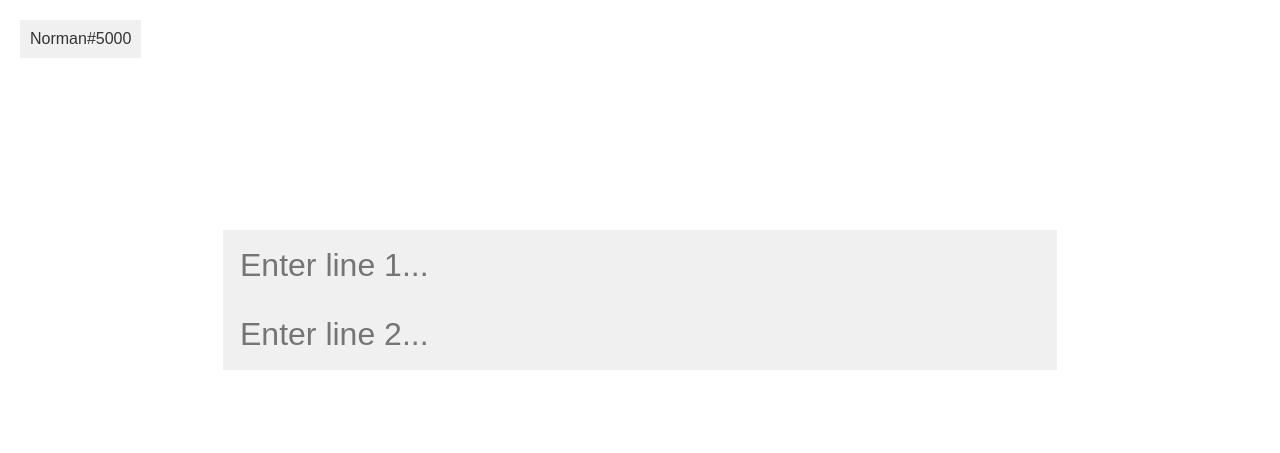
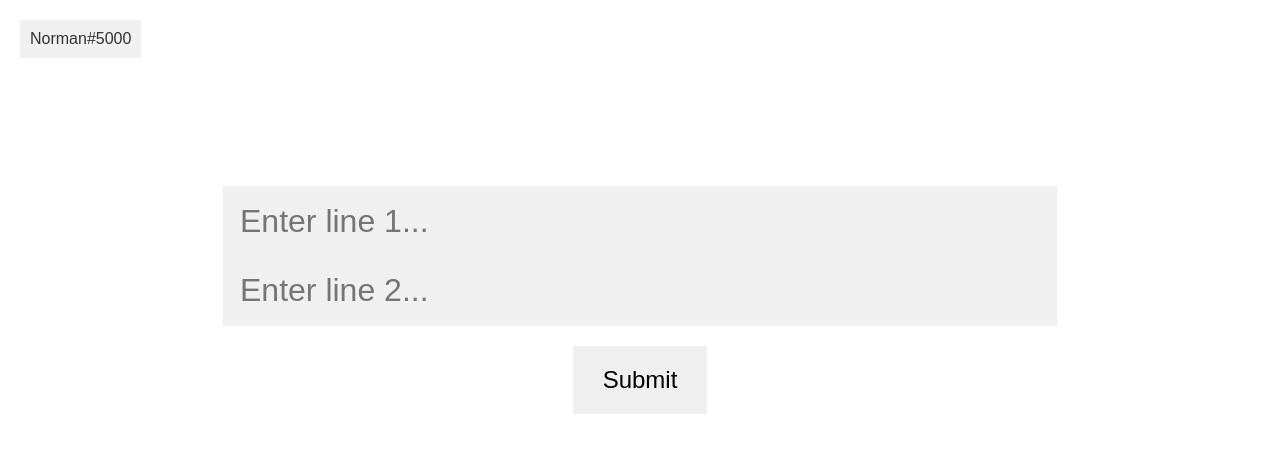
Before and after one commit to irpl/ecse3038-lab5-tester, a FastAPI app: page / in a window 1280 px wide. Shown: the top 453 px of the page. Run offline with FastAPI, Linux system fonts and the light colour scheme.

Commit message:
added a submit button

```diff
--- a/static/script.js
+++ b/static/script.js
@@ -1,6 +1,7 @@
-const messageInput1 = document.getElementById('message-input-1');
-const messageInput2 = document.getElementById('message-input-2');
+const messageInput1 = document.getElementById("message-input-1");
+const messageInput2 = document.getElementById("message-input-2");
 const messageInputs = document.getElementsByClassName("message-input");
+const submitButton = document.getElementById("message-submit");
 var names = [
   "Abe",
   "Abraham",
@@ -272,9 +273,9 @@ function setIdentifier() {
 
 async function getMessage() {
   try {
-    const response = await fetch('/message', {
+    const response = await fetch("/message", {
       headers: {
-        'api-key': identifier,
+        "api-key": identifier,
       },
     });
     if (response.ok) {
@@ -282,36 +283,37 @@ async function getMessage() {
       if (data.line_1 || data.line_2) {
         messageInput1.value = data.line_1;
         messageInput2.value = data.line_2;
-        messageInput1.style.color = 'black'; // Set text color to black
-        messageInput2.style.color = 'black'; // Set text color to black
+        messageInput1.style.color = "black"; // Set text color to black
+        messageInput2.style.color = "black"; // Set text color to black
       } else {
-        messageInput1.value = '';
-        messageInput2.value = '';
-        messageInput1.style.color = 'inherit'; // Reset text color to default
-        messageInput2.style.color = 'inherit'; // Reset text color to default
+        messageInput1.value = "";
+        messageInput2.value = "";
+        messageInput1.style.color = "inherit"; // Reset text color to default
+        messageInput2.style.color = "inherit"; // Reset text color to default
       }
     } else {
-      console.error('Error fetching message:', response.statusText);
+      console.error("Error fetching message:", response.statusText);
     }
   } catch (error) {
-    console.error('Error:', error);
+    console.error("Error:", error);
   }
 }
 
 async function handleSubmit(event) {
-  messageInput1.style.color = 'black'; // Set text color to black
-  messageInput2.style.color = 'black'; // Set text color to black
-  messageInput1.style.borderColor = 'rgba(0, 0, 0, 0)'; // Set border to green
-  messageInput2.style.borderColor = 'rgba(0, 0, 0, 0)'; // Set border to green
-  if (event.key === 'Enter') {
+  messageInput1.style.color = "black"; // Set text color to black
+  messageInput2.style.color = "black"; // Set text color to black
+  messageInput1.style.borderColor = "rgba(0, 0, 0, 0)"; // Set border to green
+  messageInput2.style.borderColor = "rgba(0, 0, 0, 0)"; // Set border to green
+  submitButton.style.backgroundColor = "#f0f0f0";
+  if (event.key === "Enter" || event.type === "click") {
     const messageLine1 = messageInput1.value.trim();
     const messageLine2 = messageInput2.value.trim();
     try {
-      const response = await fetch('/message', {
-        method: 'PUT',
+      const response = await fetch("/message", {
+        method: "PUT",
         headers: {
-          'Content-Type': 'application/json',
-          'api-key': identifier,
+          "Content-Type": "application/json",
+          "api-key": identifier,
         },
         body: JSON.stringify({ messageLine1, messageLine2 }),
       });
@@ -319,20 +321,23 @@ async function handleSubmit(event) {
         throw new Error(`Error: ${response.statusText}`);
       }
       // messageInput.style.color = 'green'; // Set text color to black
-      messageInput1.style.borderColor = 'green'; // Set border to green
-      messageInput2.style.borderColor = 'green'; // Set border to green
+      messageInput1.style.borderColor = "green"; // Set border to green
+      messageInput2.style.borderColor = "green"; // Set border to green
+      submitButton.style.backgroundColor = "green";
     } catch (error) {
       console.error(error);
       // messageInput.style.color = 'red'; // Set text color to black
-      messageInput1.style.borderColor = 'red'; // Set border to green
-      messageInput2.style.borderColor = 'red'; // Set border to green
+      messageInput1.style.borderColor = "red"; // Set border to green
+      messageInput2.style.borderColor = "red"; // Set border to green
     }
   }
 }
 
 for (var i = 0; i < messageInputs.length; i++) {
-  messageInputs[i].addEventListener('keyup', handleSubmit, false);
+  messageInputs[i].addEventListener("keyup", handleSubmit, false);
 }
+
+submitButton.addEventListener("click", handleSubmit, false);
 
 setIdentifier();
 getMessage();
--- a/static/style.css
+++ b/static/style.css
@@ -26,8 +26,15 @@ body {
 }
 #message-input-2 {
   border-top: none;
+  margin-bottom: 20px;
 }
 
+#message-submit {
+  border: none;
+  padding: 20px 30px;
+  font-size: 1.5rem;
+  transition: background-color 0.2s, color 0.2s;
+}
 
 .identifier {
   background-color: #f0f0f0;
--- a/templates/index.html
+++ b/templates/index.html
@@ -1,15 +1,16 @@
 <!DOCTYPE html>
 <html lang="en">
-<head>
-    <meta charset="UTF-8">
-    <meta name="viewport" content="width=device-width, initial-scale=1.0">
+  <head>
+    <meta charset="UTF-8" />
+    <meta name="viewport" content="width=device-width, initial-scale=1.0" />
     <title>Message App</title>
-    <link rel="stylesheet" href="/static/style.css">
-</head>
-<body>
+    <link rel="stylesheet" href="/static/style.css" />
+  </head>
+  <body>
     <div class="identifier"></div>
-    <input type="text" class="message-input" id="message-input-1" maxlength="16" placeholder="Enter line 1...">
-    <input type="text" class="message-input" id="message-input-2" maxlength="16" placeholder="Enter line 2...">
+    <input type="text" class="message-input" id="message-input-1" maxlength="16" placeholder="Enter line 1..." />
+    <input type="text" class="message-input" id="message-input-2" maxlength="16" placeholder="Enter line 2..." />
+    <input type="button" id="message-submit" value="Submit" />
     <script src="/static/script.js"></script>
-</body>
+  </body>
 </html>
```
